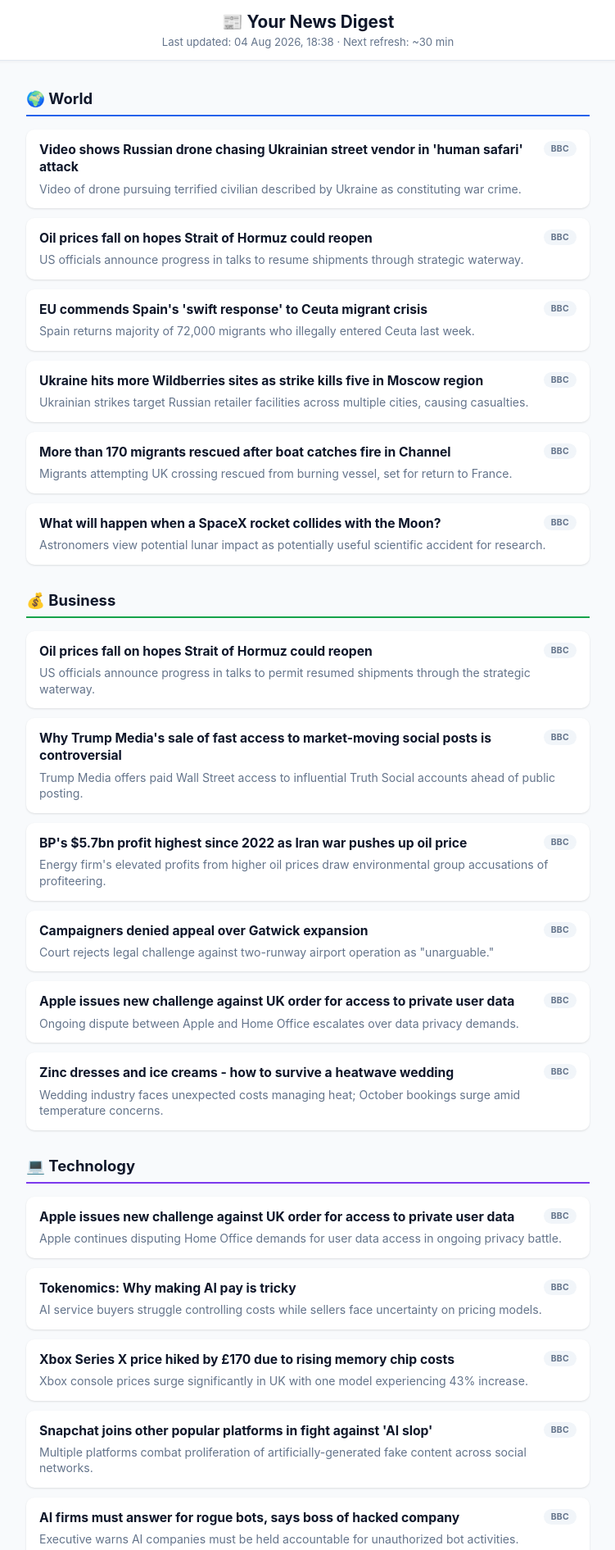
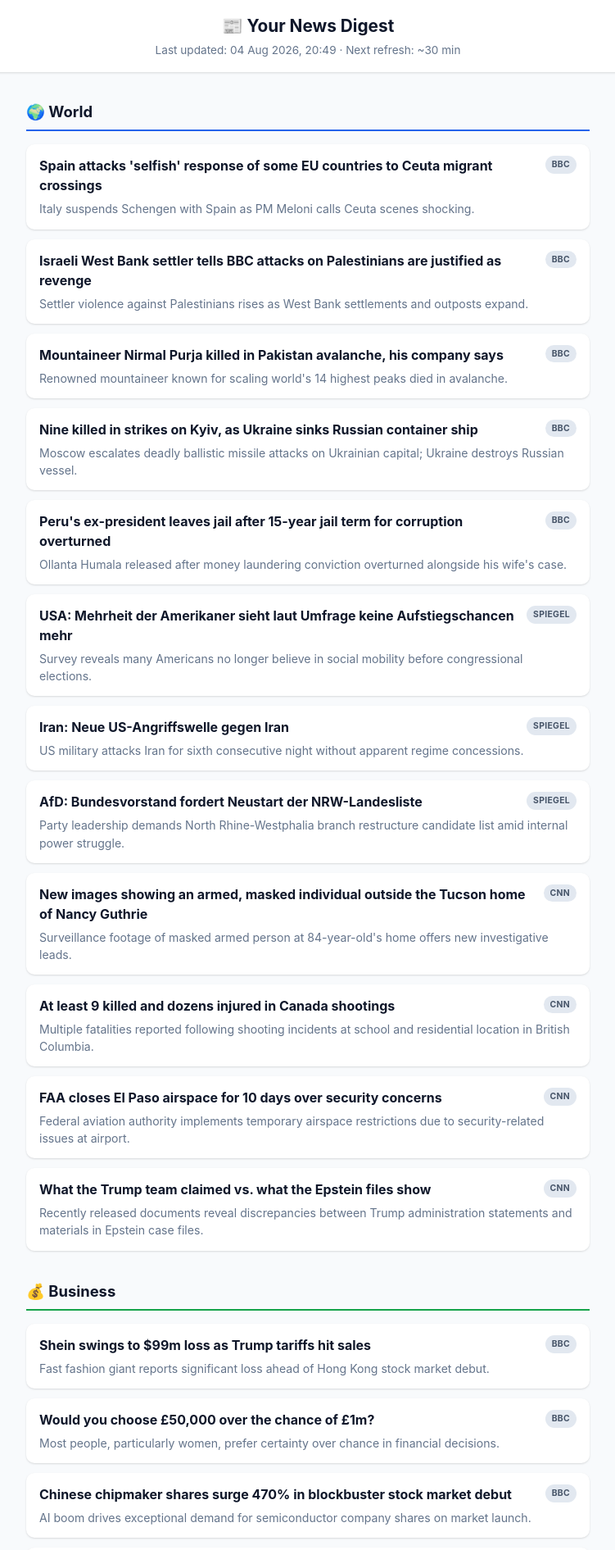
Before and after one commit to kuraninja/news-digest-bot, a plain HTML site: page index.html in a window 1280 px wide. Shown: the top 1891 px of the page at 82% size, without its empty margins (264-1015 px from the left). Drawn offline with Linux system fonts and the light colour scheme.

Commit message:
Refresh digest 2026-08-04T18:50:43Z

```diff
--- a/index.html
+++ b/index.html
@@ -5,41 +5,47 @@
 <meta name="viewport" content="width=device-width, initial-scale=1.0">
 <title>Your News Digest</title>
 <style>
+  :root {
+    --bg: #f8fafc;
+    --card-bg: #ffffff;
+    --text: #0f172a;
+    --muted: #64748b;
+    --pill-bg: #e2e8f0;
+    --pill-text: #475569;
+    --shadow: 0 1px 3px rgba(0,0,0,0.08), 0 1px 2px rgba(0,0,0,0.06);
+  }
   * { box-sizing: border-box; }
   body {
     margin: 0;
-    padding: 0;
-    background: #f8fafc;
-    color: #0f172a;
+    background: var(--bg);
+    color: var(--text);
     font-family: -apple-system, BlinkMacSystemFont, "Segoe UI", Roboto, Helvetica, Arial, sans-serif;
+    line-height: 1.5;
   }
   header {
     position: sticky;
     top: 0;
     z-index: 10;
-    background: #ffffff;
-    border-bottom: 1px solid #e2e8f0;
-    padding: 14px 20px;
+    background: var(--card-bg);
+    box-shadow: var(--shadow);
+    padding: 16px 20px;
     text-align: center;
-    box-shadow: 0 1px 4px rgba(0,0,0,0.05);
   }
   header h1 {
     margin: 0 0 4px 0;
     font-size: 1.3rem;
   }
   header .meta {
-    font-size: 0.82rem;
-    color: #64748b;
+    font-size: 0.85rem;
+    color: var(--muted);
   }
   main {
     max-width: 720px;
     margin: 0 auto;
-    padding: 20px 16px 40px 16px;
+    padding: 20px 16px 60px 16px;
   }
-  section {
-    margin-bottom: 32px;
-  }
-  section h2 {
+  section { margin-bottom: 36px; }
+  h2 {
     font-size: 1.15rem;
     padding-bottom: 8px;
     margin-bottom: 16px;
@@ -49,9 +55,9 @@
   h2.technology { border-bottom: 2px solid #7c3aed; }
   h2.sport { border-bottom: 2px solid #ea580c; }
   .card {
-    background: #ffffff;
+    background: var(--card-bg);
     border-radius: 10px;
-    box-shadow: 0 1px 3px rgba(0,0,0,0.08), 0 1px 2px rgba(0,0,0,0.04);
+    box-shadow: var(--shadow);
     padding: 14px 16px;
     margin-bottom: 12px;
   }
@@ -62,56 +68,53 @@
     gap: 10px;
   }
   .card-header a {
-    color: #0f172a;
     font-weight: 700;
+    color: var(--text);
     text-decoration: none;
-    font-size: 0.98rem;
-    line-height: 1.35;
+    font-size: 1rem;
+    flex: 1;
   }
-  .card-header a:hover {
-    text-decoration: underline;
-  }
+  .card-header a:hover { text-decoration: underline; }
   .pill {
     flex-shrink: 0;
+    background: var(--pill-bg);
+    color: var(--pill-text);
     font-size: 0.65rem;
     font-weight: 700;
+    text-transform: uppercase;
     letter-spacing: 0.03em;
-    text-transform: uppercase;
-    color: #64748b;
-    background: #f1f5f9;
+    padding: 3px 8px;
     border-radius: 999px;
-    padding: 3px 9px;
     white-space: nowrap;
   }
   .summary {
     margin-top: 6px;
     font-size: 0.88rem;
-    color: #64748b;
-    line-height: 1.4;
+    color: var(--muted);
   }
   footer {
     text-align: center;
-    font-size: 0.78rem;
-    color: #94a3b8;
-    padding: 20px 16px 30px 16px;
+    font-size: 0.8rem;
+    color: var(--muted);
+    padding: 20px;
   }
-
   @media (prefers-color-scheme: dark) {
-    body { background: #0b1220; color: #e2e8f0; }
-    header { background: #131c2e; border-bottom: 1px solid #1e293b; box-shadow: 0 1px 4px rgba(0,0,0,0.3); }
-    header .meta { color: #94a3b8; }
-    .card { background: #131c2e; box-shadow: 0 1px 3px rgba(0,0,0,0.4); }
-    .card-header a { color: #e2e8f0; }
-    .pill { background: #1e293b; color: #94a3b8; }
-    .summary { color: #94a3b8; }
-    footer { color: #64748b; }
+    :root {
+      --bg: #0b1220;
+      --card-bg: #131c2e;
+      --text: #e2e8f0;
+      --muted: #94a3b8;
+      --pill-bg: #1e293b;
+      --pill-text: #94a3b8;
+      --shadow: 0 1px 3px rgba(0,0,0,0.4), 0 1px 2px rgba(0,0,0,0.3);
+    }
   }
 </style>
 </head>
 <body>
 <header>
   <h1>📰 Your News Digest</h1>
-  <div class="meta">Last updated: 04 Aug 2026, 18:38 · Next refresh: ~30 min</div>
+  <div class="meta">Last updated: 04 Aug 2026, 20:49 · Next refresh: ~30 min</div>
 </header>
 <main>
 
@@ -120,50 +123,98 @@
 
   <div class="card">
     <div class="card-header">
-      <a href="https://www.bbc.co.uk/news/articles/cn4n03xg981o" target="_blank" rel="noopener noreferrer">Video shows Russian drone chasing Ukrainian street vendor in 'human safari' attack</a>
+      <a href="https://www.bbc.co.uk/news/articles/cx2v91xn1z9o" target="_blank" rel="noopener noreferrer">Spain attacks 'selfish' response of some EU countries to Ceuta migrant crossings</a>
       <span class="pill">BBC</span>
     </div>
-    <div class="summary">Video of drone pursuing terrified civilian described by Ukraine as constituting war crime.</div>
+    <div class="summary">Italy suspends Schengen with Spain as PM Meloni calls Ceuta scenes shocking.</div>
   </div>
 
   <div class="card">
     <div class="card-header">
-      <a href="https://www.bbc.co.uk/news/articles/cpw9v0gnzxwo" target="_blank" rel="noopener noreferrer">Oil prices fall on hopes Strait of Hormuz could reopen</a>
+      <a href="https://www.bbc.co.uk/news/articles/c4g4djgdyk2o" target="_blank" rel="noopener noreferrer">Israeli West Bank settler tells BBC attacks on Palestinians are justified as revenge</a>
       <span class="pill">BBC</span>
     </div>
-    <div class="summary">US officials announce progress in talks to resume shipments through strategic waterway.</div>
+    <div class="summary">Settler violence against Palestinians rises as West Bank settlements and outposts expand.</div>
   </div>
 
   <div class="card">
     <div class="card-header">
-      <a href="https://www.bbc.co.uk/news/articles/c80n3j55g0do" target="_blank" rel="noopener noreferrer">EU commends Spain's 'swift response' to Ceuta migrant crisis</a>
+      <a href="https://www.bbc.co.uk/news/articles/clyljq79kdko" target="_blank" rel="noopener noreferrer">Mountaineer Nirmal Purja killed in Pakistan avalanche, his company says</a>
       <span class="pill">BBC</span>
     </div>
-    <div class="summary">Spain returns majority of 72,000 migrants who illegally entered Ceuta last week.</div>
+    <div class="summary">Renowned mountaineer known for scaling world's 14 highest peaks died in avalanche.</div>
   </div>
 
   <div class="card">
     <div class="card-header">
-      <a href="https://www.bbc.co.uk/news/articles/c151pkww79zo" target="_blank" rel="noopener noreferrer">Ukraine hits more Wildberries sites as strike kills five in Moscow region</a>
+      <a href="https://www.bbc.co.uk/news/articles/ce973yvk7pko" target="_blank" rel="noopener noreferrer">Nine killed in strikes on Kyiv, as Ukraine sinks Russian container ship</a>
       <span class="pill">BBC</span>
     </div>
-    <div class="summary">Ukrainian strikes target Russian retailer facilities across multiple cities, causing casualties.</div>
+    <div class="summary">Moscow escalates deadly ballistic missile attacks on Ukrainian capital; Ukraine destroys Russian vessel.</div>
   </div>
 
   <div class="card">
     <div class="card-header">
-      <a href="https://www.bbc.co.uk/news/articles/c4gkpeppjyqo" target="_blank" rel="noopener noreferrer">More than 170 migrants rescued after boat catches fire in Channel</a>
+      <a href="https://www.bbc.co.uk/news/articles/cx2j9nj88rro" target="_blank" rel="noopener noreferrer">Peru's ex-president leaves jail after 15-year jail term for corruption overturned</a>
       <span class="pill">BBC</span>
     </div>
-    <div class="summary">Migrants attempting UK crossing rescued from burning vessel, set for return to France.</div>
+    <div class="summary">Ollanta Humala released after money laundering conviction overturned alongside his wife's case.</div>
   </div>
 
   <div class="card">
     <div class="card-header">
-      <a href="https://www.bbc.co.uk/news/articles/cx25yn22l97o" target="_blank" rel="noopener noreferrer">What will happen when a SpaceX rocket collides with the Moon?</a>
-      <span class="pill">BBC</span>
+      <a href="https://www.spiegel.de/ausland/usa-mehrheit-der-amerikaner-sieht-laut-umfrage-keine-aufstiegschancen-mehr-a-27047124-eee4-41e7-82d9-992de398fd12" target="_blank" rel="noopener noreferrer">USA: Mehrheit der Amerikaner sieht laut Umfrage keine Aufstiegschancen mehr</a>
+      <span class="pill">Spiegel</span>
     </div>
-    <div class="summary">Astronomers view potential lunar impact as potentially useful scientific accident for research.</div>
+    <div class="summary">Survey reveals many Americans no longer believe in social mobility before congressional elections.</div>
+  </div>
+
+  <div class="card">
+    <div class="card-header">
+      <a href="https://www.spiegel.de/ausland/iran-neue-us-angriffswelle-gegen-iran-a-79c2e640-57f6-4524-b984-c38bafbab9f3" target="_blank" rel="noopener noreferrer">Iran: Neue US-Angriffswelle gegen Iran</a>
+      <span class="pill">Spiegel</span>
+    </div>
+    <div class="summary">US military attacks Iran for sixth consecutive night without apparent regime concessions.</div>
+  </div>
+
+  <div class="card">
+    <div class="card-header">
+      <a href="https://www.spiegel.de/politik/afd-bundesvorstand-fordert-neustart-der-nrw-landesliste-a-1bf30c3f-6941-4feb-b70d-6769d253373f" target="_blank" rel="noopener noreferrer">AfD: Bundesvorstand fordert Neustart der NRW-Landesliste</a>
+      <span class="pill">Spiegel</span>
+    </div>
+    <div class="summary">Party leadership demands North Rhine-Westphalia branch restructure candidate list amid internal power struggle.</div>
+  </div>
+
+  <div class="card">
+    <div class="card-header">
+      <a href="https://www.cnn.com/" target="_blank" rel="noopener noreferrer">New images showing an armed, masked individual outside the Tucson home of Nancy Guthrie</a>
+      <span class="pill">CNN</span>
+    </div>
+    <div class="summary">Surveillance footage of masked armed person at 84-year-old's home offers new investigative leads.</div>
+  </div>
+
+  <div class="card">
+    <div class="card-header">
+      <a href="https://www.cnn.com/" target="_blank" rel="noopener noreferrer">At least 9 killed and dozens injured in Canada shootings</a>
+      <span class="pill">CNN</span>
+    </div>
+    <div class="summary">Multiple fatalities reported following shooting incidents at school and residential location in British Columbia.</div>
+  </div>
+
+  <div class="card">
+    <div class="card-header">
+      <a href="https://www.cnn.com/" target="_blank" rel="noopener noreferrer">FAA closes El Paso airspace for 10 days over security concerns</a>
+      <span class="pill">CNN</span>
+    </div>
+    <div class="summary">Federal aviation authority implements temporary airspace restrictions due to security-related issues at airport.</div>
+  </div>
+
+  <div class="card">
+    <div class="card-header">
+      <a href="https://www.cnn.com/" target="_blank" rel="noopener noreferrer">What the Trump team claimed vs. what the Epstein files show</a>
+      <span class="pill">CNN</span>
+    </div>
+    <div class="summary">Recently released documents reveal discrepancies between Trump administration statements and materials in Epstein case files.</div>
   </div>
 
 </section>
@@ -173,50 +224,50 @@
 
   <div class="card">
     <div class="card-header">
-      <a href="https://www.bbc.co.uk/news/articles/cpw9v0gnzxwo" target="_blank" rel="noopener noreferrer">Oil prices fall on hopes Strait of Hormuz could reopen</a>
+      <a href="https://www.bbc.co.uk/news/articles/clyj8v0rek8o" target="_blank" rel="noopener noreferrer">Shein swings to $99m loss as Trump tariffs hit sales</a>
       <span class="pill">BBC</span>
     </div>
-    <div class="summary">US officials announce progress in talks to permit resumed shipments through the strategic waterway.</div>
+    <div class="summary">Fast fashion giant reports significant loss ahead of Hong Kong stock market debut.</div>
   </div>
 
   <div class="card">
     <div class="card-header">
-      <a href="https://www.bbc.co.uk/news/articles/c4gdkl9zn8wo" target="_blank" rel="noopener noreferrer">Why Trump Media's sale of fast access to market-moving social posts is controversial</a>
+      <a href="https://www.bbc.co.uk/news/articles/cn0njd4e2evo" target="_blank" rel="noopener noreferrer">Would you choose £50,000 over the chance of £1m?</a>
       <span class="pill">BBC</span>
     </div>
-    <div class="summary">Trump Media offers paid Wall Street access to influential Truth Social accounts ahead of public posting.</div>
+    <div class="summary">Most people, particularly women, prefer certainty over chance in financial decisions.</div>
   </div>
 
   <div class="card">
     <div class="card-header">
-      <a href="https://www.bbc.co.uk/news/articles/cg5l11m02j3o" target="_blank" rel="noopener noreferrer">BP's $5.7bn profit highest since 2022 as Iran war pushes up oil price</a>
+      <a href="https://www.bbc.co.uk/news/articles/c9q9w3x9qn2o" target="_blank" rel="noopener noreferrer">Chinese chipmaker shares surge 470% in blockbuster stock market debut</a>
       <span class="pill">BBC</span>
     </div>
-    <div class="summary">Energy firm's elevated profits from higher oil prices draw environmental group accusations of profiteering.</div>
+    <div class="summary">AI boom drives exceptional demand for semiconductor company shares on market launch.</div>
   </div>
 
   <div class="card">
     <div class="card-header">
-      <a href="https://www.bbc.co.uk/news/articles/cjwx9y7dd27o" target="_blank" rel="noopener noreferrer">Campaigners denied appeal over Gatwick expansion</a>
+      <a href="https://www.bbc.co.uk/news/articles/c5y45kdkynpo" target="_blank" rel="noopener noreferrer">Trump paused attacks on Iran to make space for talks, US ambassador says</a>
       <span class="pill">BBC</span>
     </div>
-    <div class="summary">Court rejects legal challenge against two-runway airport operation as "unarguable."</div>
+    <div class="summary">Neither nation launched attacks recently as diplomatic talks aim to end conflict.</div>
   </div>
 
   <div class="card">
     <div class="card-header">
-      <a href="https://www.bbc.co.uk/news/articles/cvg0kk3ek2vo" target="_blank" rel="noopener noreferrer">Apple issues new challenge against UK order for access to private user data</a>
+      <a href="https://www.bbc.co.uk/news/articles/cj3gd312d8yo" target="_blank" rel="noopener noreferrer">Rental searches for pet friendly properties drop after law change</a>
       <span class="pill">BBC</span>
     </div>
-    <div class="summary">Ongoing dispute between Apple and Home Office escalates over data privacy demands.</div>
+    <div class="summary">Renters misconceive pet permission guarantees following recent legislative amendments.</div>
   </div>
 
   <div class="card">
     <div class="card-header">
-      <a href="https://www.bbc.co.uk/news/articles/cgr7qrdx4qwo" target="_blank" rel="noopener noreferrer">Zinc dresses and ice creams - how to survive a heatwave wedding</a>
+      <a href="https://www.bbc.co.uk/news/articles/cdew2dnxlzzo" target="_blank" rel="noopener noreferrer">Water returns to Gatwick Airport after major outage</a>
       <span class="pill">BBC</span>
     </div>
-    <div class="summary">Wedding industry faces unexpected costs managing heat; October bookings surge amid temperature concerns.</div>
+    <div class="summary">Airport experiences service disruptions when water supply temporarily fails.</div>
   </div>
 
 </section>
@@ -226,50 +277,66 @@
 
   <div class="card">
     <div class="card-header">
-      <a href="https://www.bbc.co.uk/news/articles/cvg0kk3ek2vo" target="_blank" rel="noopener noreferrer">Apple issues new challenge against UK order for access to private user data</a>
+      <a href="https://www.bbc.co.uk/news/articles/clyl33q0yl0o" target="_blank" rel="noopener noreferrer">SpaceX share price drops below stock market debut</a>
       <span class="pill">BBC</span>
     </div>
-    <div class="summary">Apple continues disputing Home Office demands for user data access in ongoing privacy battle.</div>
+    <div class="summary">Elon Musk's rocket company experiences volatile share trading since going public a month ago.</div>
   </div>
 
   <div class="card">
     <div class="card-header">
-      <a href="https://www.bbc.co.uk/news/articles/c872r52x7jgo" target="_blank" rel="noopener noreferrer">Tokenomics: Why making AI pay is tricky</a>
+      <a href="https://www.bbc.co.uk/news/articles/c982857nlrlo" target="_blank" rel="noopener noreferrer">Midnight social media curfew proposed for UK teens aged 16 and 17</a>
       <span class="pill">BBC</span>
     </div>
-    <div class="summary">AI service buyers struggle controlling costs while sellers face uncertainty on pricing models.</div>
+    <div class="summary">Government proposes curfew to improve teenagers' lives despite campaigner concerns about effectiveness.</div>
   </div>
 
   <div class="card">
     <div class="card-header">
-      <a href="https://www.bbc.co.uk/news/articles/czjlvrd9e43o" target="_blank" rel="noopener noreferrer">Xbox Series X price hiked by £170 due to rising memory chip costs</a>
+      <a href="https://www.bbc.co.uk/news/articles/cevlwk4nrm7o" target="_blank" rel="noopener noreferrer">10 years of Pokémon Go and the millions still trying to catch 'em all</a>
       <span class="pill">BBC</span>
     </div>
-    <div class="summary">Xbox console prices surge significantly in UK with one model experiencing 43% increase.</div>
+    <div class="summary">Mobile game continues bringing people together after a decade with millions of active players.</div>
   </div>
 
   <div class="card">
     <div class="card-header">
-      <a href="https://www.bbc.co.uk/news/articles/c77g6dm5pr8o" target="_blank" rel="noopener noreferrer">Snapchat joins other popular platforms in fight against 'AI slop'</a>
+      <a href="https://www.bbc.co.uk/news/articles/c2dy6e8klw0o" target="_blank" rel="noopener noreferrer">Meta pulls new AI image feature after days of backlash</a>
       <span class="pill">BBC</span>
     </div>
-    <div class="summary">Multiple platforms combat proliferation of artificially-generated fake content across social networks.</div>
+    <div class="summary">Meta withdrew AI feature enabling Instagram content alteration following swift public criticism.</div>
   </div>
 
   <div class="card">
     <div class="card-header">
-      <a href="https://www.bbc.co.uk/news/articles/cr7k49xjzzeo" target="_blank" rel="noopener noreferrer">AI firms must answer for rogue bots, says boss of hacked company</a>
+      <a href="https://www.bbc.co.uk/news/articles/cy8w379e091o" target="_blank" rel="noopener noreferrer">Apple sues OpenAI, its employees claiming theft of trade secrets</a>
       <span class="pill">BBC</span>
     </div>
-    <div class="summary">Executive warns AI companies must be held accountable for unauthorized bot activities.</div>
+    <div class="summary">Apple alleges OpenAI's hardware business is "rotten to its core" in trade secret lawsuit.</div>
   </div>
 
   <div class="card">
     <div class="card-header">
-      <a href="https://www.bbc.co.uk/news/articles/cp87m46g392o" target="_blank" rel="noopener noreferrer">Amazon and Apple just told us more about their AI plans - here are three things we learned</a>
-      <span class="pill">BBC</span>
+      <a href="https://www.golem.de/news/jugendschutz-australiens-social-media-verbot-zeigt-kaum-wirkung-2606-210157.html" target="_blank" rel="noopener noreferrer">Jugendschutz: Australiens Social-Media-Verbot zeigt kaum Wirkung</a>
+      <span class="pill">Golem</span>
     </div>
-    <div class="summary">Tech giants investing billions in new AI technologies but profitability remains uncertain question.</div>
+    <div class="summary">Australia's social media ban for youth shows minimal impact according to British Medical Journal research.</div>
+  </div>
+
+  <div class="card">
+    <div class="card-header">
+      <a href="https://www.golem.de/news/operation-endgame-behoerden-zerschlagen-mehrere-grosse-malware-netzwerke-2606-210156.html" target="_blank" rel="noopener noreferrer">Operation Endgame: Behörden zerschlagen mehrere große Malware-Netzwerke</a>
+      <span class="pill">Golem</span>
+    </div>
+    <div class="summary">Law enforcement shut down 326 servers linked to malware variants, including 40 from Germany.</div>
+  </div>
+
+  <div class="card">
+    <div class="card-header">
+      <a href="https://www.golem.de/news/anlernen-neuer-ki-systeme-anthropic-wirft-alibaba-unerlaubte-kopier-attacke-vor-2606-210154.html" target="_blank" rel="noopener noreferrer">Anlernen neuer KI-Systeme: Anthropic wirft Alibaba unerlaubte Kopier-Attacke vor</a>
+      <span class="pill">Golem</span>
+    </div>
+    <div class="summary">Anthropic accuses Alibaba of unauthorized copying attempts of AI systems.</div>
   </div>
 
 </section>
@@ -279,50 +346,50 @@
 
   <div class="card">
     <div class="card-header">
-      <a href="https://www.bbc.co.uk/sport/cricket/articles/cgljg1ezyr9o" target="_blank" rel="noopener noreferrer">Drinking culture embedded in cricket - Stokes</a>
+      <a href="https://www.bbc.co.uk/sport/football/articles/c74glwpv99yo" target="_blank" rel="noopener noreferrer">Bellingham slapped Argentina substitute after England exit</a>
       <span class="pill">BBC</span>
     </div>
-    <div class="summary">Ben Stokes says drinking is embedded in cricket, but England team has no alcohol problem.</div>
+    <div class="summary">Jude Bellingham sparks melee slapping Argentina substitute Valentin Barco after England's World Cup semi-final defeat.</div>
   </div>
 
   <div class="card">
     <div class="card-header">
-      <a href="https://www.bbc.co.uk/sport/football/articles/c2k7p4nxdy4o" target="_blank" rel="noopener noreferrer">Fifa private money plan had to be scrapped - Wenger</a>
+      <a href="https://www.bbc.co.uk/sport/football/articles/ce8l1zg37x8o" target="_blank" rel="noopener noreferrer">Romero labels Neville 'stupid' over criticism</a>
       <span class="pill">BBC</span>
     </div>
-    <div class="summary">Arsene Wenger says scrapping private investment in Fifa competitions was absolutely necessary.</div>
+    <div class="summary">Argentina defender Cristian Romero criticizes pundit Gary Neville's assessment of his defensive partnership.</div>
   </div>
 
   <div class="card">
     <div class="card-header">
-      <a href="https://www.bbc.co.uk/sport/football/articles/ckg9k2yvywxo" target="_blank" rel="noopener noreferrer">Arsenal in talks to sign Newcastle's Guimaraes</a>
+      <a href="https://www.bbc.co.uk/sport/football/articles/cre4dvgp717o" target="_blank" rel="noopener noreferrer">Midfielder Gomes close to £38m Villa move</a>
       <span class="pill">BBC</span>
     </div>
-    <div class="summary">Arsenal opens direct talks with Newcastle to sign captain Bruno Guimaraes.</div>
+    <div class="summary">Joao Gomes set to leave relegated Wolves and join Aston Villa in transfer deal.</div>
   </div>
 
   <div class="card">
     <div class="card-header">
-      <a href="https://www.bbc.co.uk/sport/rugby-union/articles/ckg4y9ylr77o" target="_blank" rel="noopener noreferrer">Why £1m-a-season deal will be hard for Pollock and Hearn to find</a>
+      <a href="https://www.bbc.co.uk/sport/football/articles/c1k13mvgyljo" target="_blank" rel="noopener noreferrer">Kane unsure if he will play at next World Cup</a>
       <span class="pill">BBC</span>
     </div>
-    <div class="summary">Salary cap regulations may prevent Eddie Hearn from securing Henry Pollock's million-pound deal.</div>
+    <div class="summary">Harry Kane uncertain about continuing international career until 2030 World Cup following Argentina loss.</div>
   </div>
 
   <div class="card">
     <div class="card-header">
-      <a href="https://www.bbc.co.uk/sport/football/articles/c62e98j4g8vo" target="_blank" rel="noopener noreferrer">'We are cool' - Szoboszlai plays down Liverpool row</a>
+      <a href="https://www.bbc.co.uk/sport/football/articles/czx5xz2k85ko" target="_blank" rel="noopener noreferrer">Scotland goalkeeper Gordon announces retirement</a>
       <span class="pill">BBC</span>
     </div>
-    <div class="summary">Dominik Szoboszlai clears situation with teammates after apparent captain's armband disagreement.</div>
+    <div class="summary">Craig Gordon retires after 25-year playing career as Scotland goalkeeper.</div>
   </div>
 
   <div class="card">
     <div class="card-header">
-      <a href="https://www.bbc.co.uk/sport/mixed-martial-arts/articles/ckgdky8d94eo" target="_blank" rel="noopener noreferrer">UFC loses $30m on Freedom 250 event at White House</a>
+      <a href="https://www.bbc.co.uk/sport/football/articles/ce8l15903k8o" target="_blank" rel="noopener noreferrer">'Passive' and 'crumbled' - did Tuchel's defensive tactics cost England?</a>
       <span class="pill">BBC</span>
     </div>
-    <div class="summary">UFC owners lose thirty million staging Freedom 250 event attended by President Donald Trump.</div>
+    <div class="summary">Analysis questions whether Thomas Tuchel's negative tactics contributed to England's World Cup semi-final defeat.</div>
   </div>
 
 </section>
```
